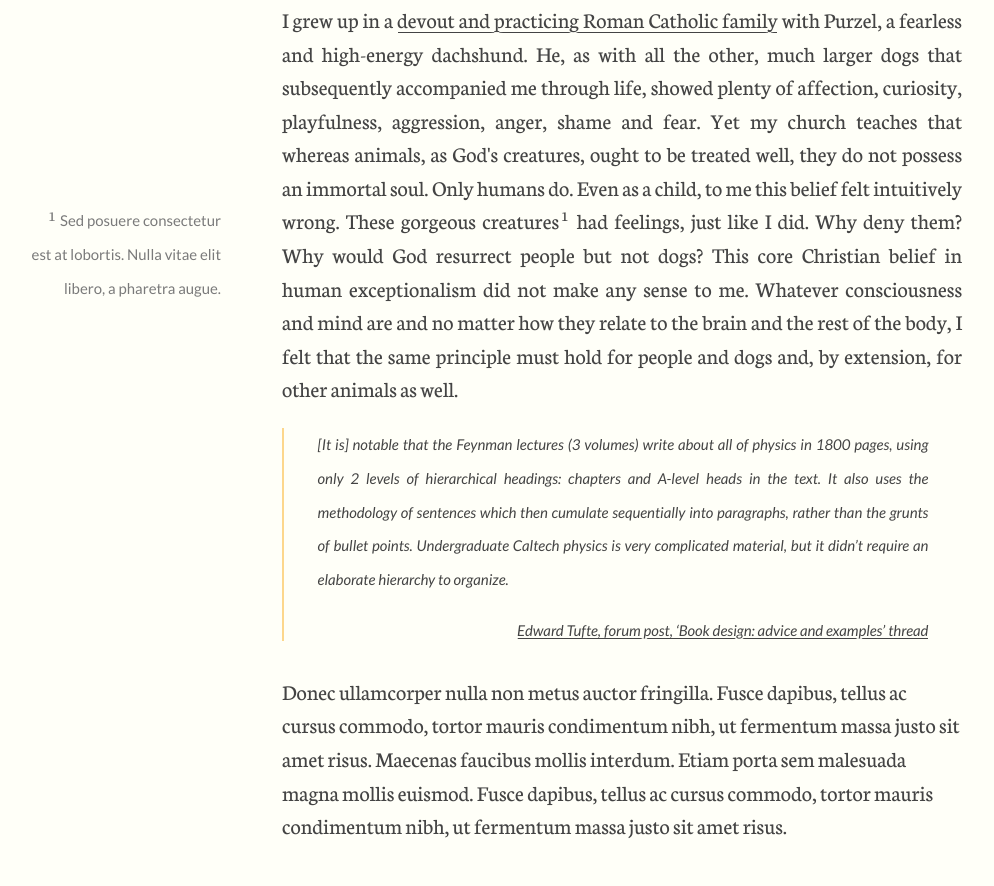
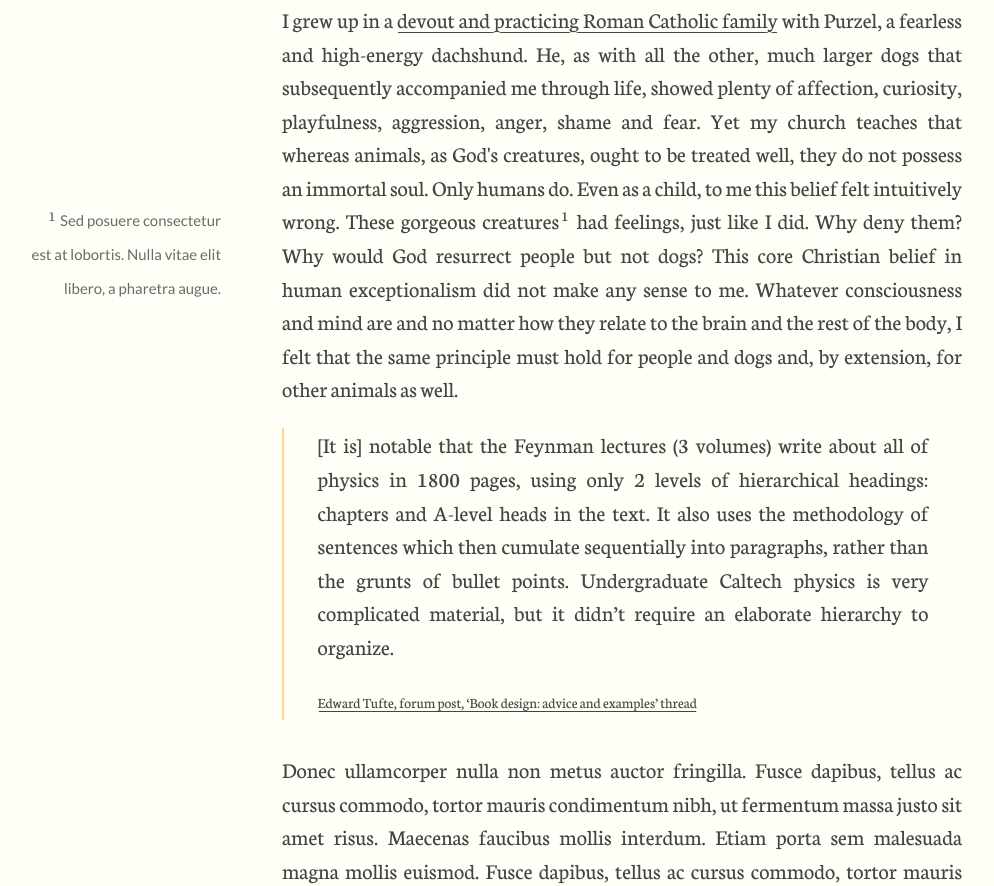
Before and after one commit to adamclaxon/Philosophy, a plain HTML site: page index.html in a window 1280 px wide. Shown: the part 663-1549 px from the top of the page, without its empty margins (18-1012 px from the left). Drawn offline with nearby package versions, Linux system fonts and the light colour scheme.

Commit message:
Updating navigation styles

```diff
--- a/index.html
+++ b/index.html
@@ -33,7 +33,7 @@
         <blockquote>
            <p>[It is] notable that the Feynman lectures (3 volumes) write about all of physics in 1800 pages, using only 2 levels of hierarchical headings: chapters and A-level heads in the text. It also uses the methodology of sentences which then cumulate sequentially into paragraphs, rather than the grunts of bullet points. Undergraduate Caltech physics is very complicated material, but it didn’t require an elaborate hierarchy to organize.</p>
          <footer><a href="http://www.edwardtufte.com/bboard/q-and-a-fetch-msg?msg_id=0000hB">Edward Tufte, forum post, ‘Book design: advice and examples’ thread</a></footer>
-        </blockquote
+       </blockquote>
         <p>Donec ullamcorper nulla non metus auctor fringilla. Fusce dapibus, tellus ac cursus commodo, tortor mauris condimentum nibh, ut fermentum massa justo sit amet risus. Maecenas faucibus mollis interdum. Etiam porta sem malesuada magna mollis euismod. Fusce dapibus, tellus ac cursus commodo, tortor mauris condimentum nibh, ut fermentum massa justo sit amet risus.</p>
         <section>
           <h2>This is a second level header</h2>
--- a/sass/_mixins.sass
+++ b/sass/_mixins.sass
@@ -24,5 +24,5 @@
 
 $background: #fffff8
 $text: #444
-$aside: #7a7a7a
+$aside: #6a6a6a
 $accent: #fdd78c
--- a/sass/_nav.sass
+++ b/sass/_nav.sass
@@ -2,44 +2,51 @@
   background: transparent
   border: none
   color: $text
+  font-size: ms(0)
+  font-family: "Lato", "Gill Sans", Calibri, sans-serif
 
 nav[role="navigation"]
   position: fixed
   top: 0
   bottom: 0
-  left: -50%
-  width: 50%
+  left: -100%
+  width: 100%
   background: $accent
   color: $background
-  z-index: 9
+  z-index: 1
   transition: opacity 500ms ease-in-out, left 500ms ease-in-out
   pointer-events: none
   opacity: 0
-
-  @include bp(61up)
-    width: ms(7)
+  box-shadow: 15px 5px 40px 5px rgba(227, 200, 173, 0.4), 60px 20px 90px rgba(0, 0, 0, 0.08)
 
   &.open
     opacity: 0.95
     pointer-events: all
     left: 0
 
+  @include bp(30up)
+    width: 50%
+    left: -50%
+
+  @include bp(61up)
+    width: ms(7)
+
   ul
     list-style: none
     text-align: left
     font-size: ms(1)
-    font-family: "Abril Fatface", Neuton, "Georgia", serif
+    font-family: "Lato", "Gill Sans", Calibri, sans-serif
     text-transform: uppercase
     line-height: ms(2)
     font-weight: 400
     letter-spacing: 0.01em
     padding: 0
-    margin: ms(3) 20%
+    margin: ms(4) 20%
 
     @include bp(30up)
 
     @include bp(48up)
-      margin: ms(3) ms(4)
+      margin: ms(6) ms(4)
 
     li
       padding: 0
--- a/sass/style.sass
+++ b/sass/style.sass
@@ -158,34 +158,42 @@ h3
   text-transform: uppercase
 
 blockquote
-  margin: ms(0) ms(1) ms(1) 0
+  margin: ms(0) 0 ms(1)
   padding-left: ms(1)
-  font-style: italic
-  font-family: "Lato", "Gill Sans", Calibri, sans-serif
-  font-size: ms(-1)
-  line-height: ms(0)
+  font-family: Neuton, "Georgia", serif
+  font-size: ms(0)
+  line-height: ms(1)
   border-left: $accent solid ms(-5)
 
+  @include bp(61up)
+    margin: ms(0) ms(1) ms(1) 0
+
   p
-    font-size: ms(-1)
+    font-size: ms(0)
     line-height: ms(1)
 
+  footer
+    font-size: ms(-1)
+    font-style: normal
 
-  footer
-    text-align: right
 
 .footnote
   display: none
-  font-family: "Lato", "Gill Sans", Calibri, sans-serif
+  font-family: Neuton, "Georgia", serif
   margin: ms(0) 0 ms(1) ms(1)
-  font-size: ms(-1)
+  font-size: ms(0)
   line-height: ms(1)
+
+  @include bp(61up)
+    font-size: ms(-1)
+    line-height: ms(1)
 
   &.display
     display: block
 
 
   @include bp(61up)
+    font-family: "Lato", "Gill Sans", Calibri, sans-serif
     color: $aside
     display: block
     float: left
```
Also changed, not shown: css/style.css.
